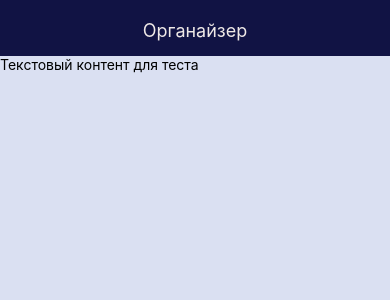
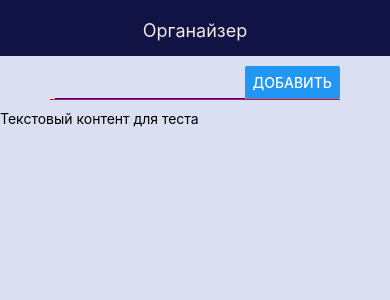
Before and after one commit to fallofElil/rn-scheduler, a React Native app: screen / in a window 390 px wide. Shown: the top 300 px of the page. Built offline with nearby package versions, Linux system fonts and the light colour scheme.

Commit message:
adds text input

```diff
--- a/App.js
+++ b/App.js
@@ -1,11 +1,13 @@
 import React from 'react';
 import { StyleSheet, Text, View } from 'react-native';
 import { Navbar } from './src/Navbar';
+import { AddTask } from './src/AddTask';
 
 export default function App() {
   return (
     <View style={styles.container}>
       <Navbar title="Органайзер"/>
+      <AddTask />
       <Text>Текстовый контент для теста</Text>
     </View>
   );
--- /dev/null
+++ b/src/AddTask.js
@@ -0,0 +1,30 @@
+import React from 'react';
+import { StyleSheet, View, TextInput, Button } from 'react-native';
+
+export const AddTask = props => {
+    return (
+        <View style={styles.wrapper}>
+            <TextInput style={styles.textInput}/>
+            <Button title="Добавить" />
+        </View>
+    )
+}
+
+const styles = StyleSheet.create({
+    wrapper: {
+        flexDirection: 'row',
+        width: 290,
+        marginTop: 10,
+        marginBottom: 10,
+        marginLeft: 'auto',
+        marginRight: 'auto',
+        borderBottomWidth: 1,
+        borderColor: 'red'
+    },
+    textInput: {
+        width: 190,
+        marginLeft: 'auto',
+        borderBottomWidth: 1,
+        borderColor: 'blue'
+    }
+})
```
Also changed, not shown: src/screens/MainScreen.js (added, +12 -0 lines), src/screens/TaskScreen.js (added, +12 -0 lines).
